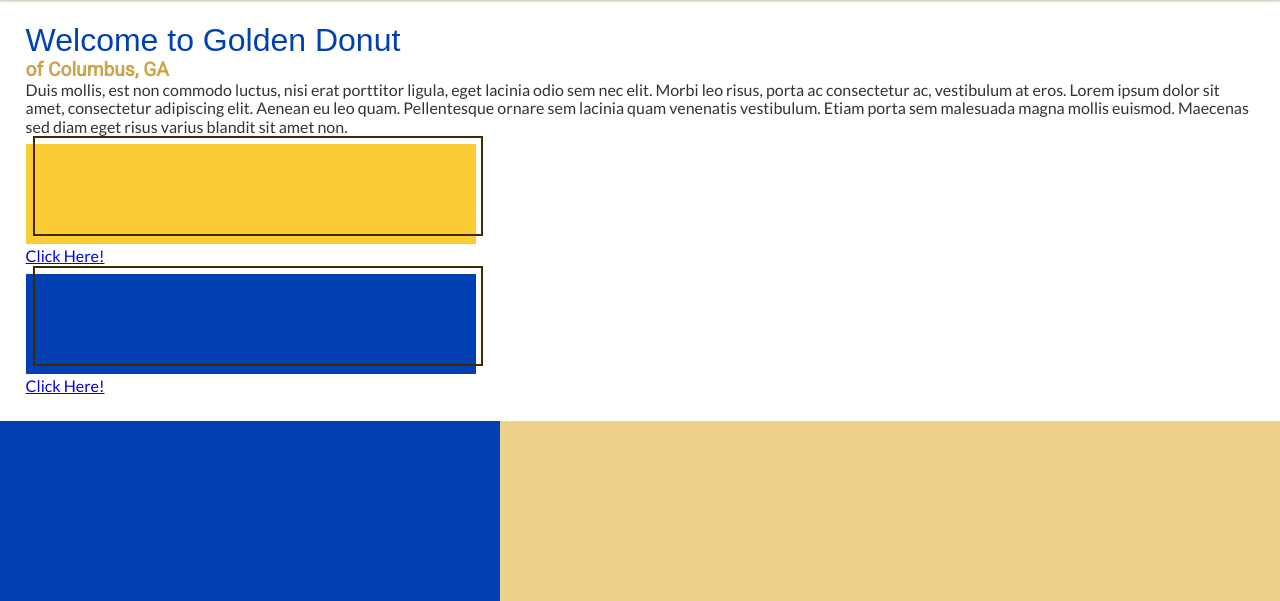
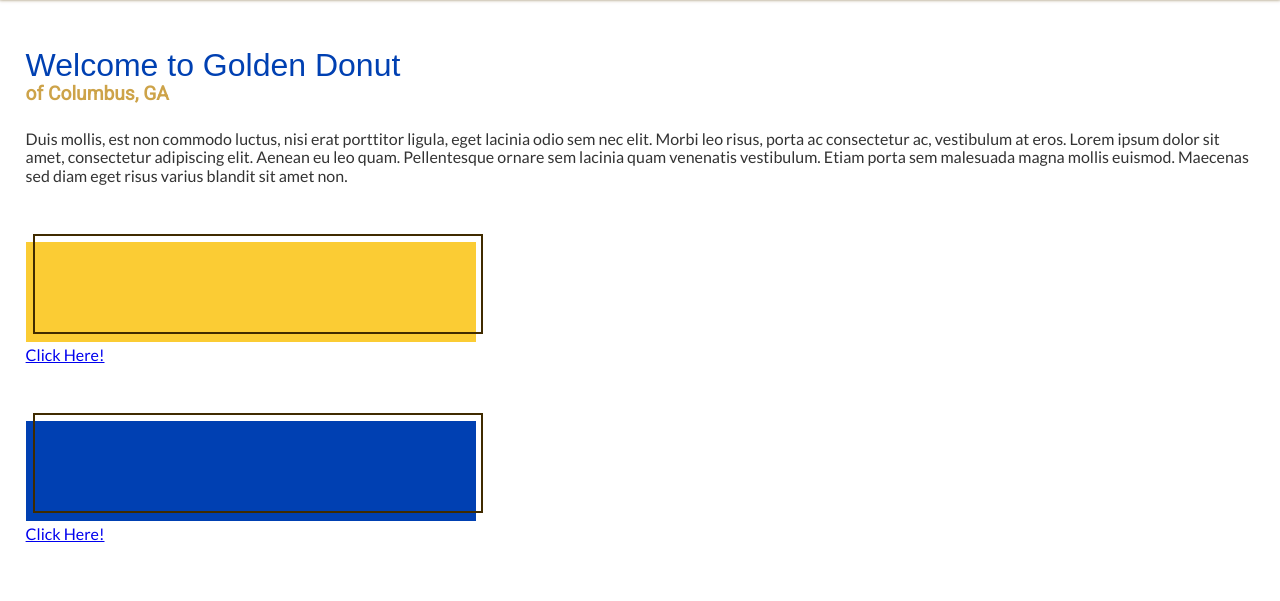
Before and after one commit to cjohnson1088/project_final2_johnson_caitlin, a plain HTML site: page index.html in a window 1280 px wide. Shown: the part 199-800 px from the top of the page. Drawn offline with Linux system fonts and the light colour scheme.

Commit message:
add padding to give space in typography section

```diff
--- a/css/main.css
+++ b/css/main.css
@@ -24,6 +24,7 @@ h2 {
     color: #cda349;
     font-family: 'Roboto', sans-serif;
     font-size: 1.2rem;
+    padding-bottom: 2%;
 }
 
 .tk-quimby-mayoral {
@@ -32,11 +33,16 @@ h2 {
     font-style: normal;
     font-weight: 400;
     font-size: 2rem;
+    padding-top: 2%;
 }
 
 .typography {
     background-color: white;
     padding: 2%;
+}
+
+.typography p {
+    padding-bottom: 4%;
 }
 
 .icons {
```
